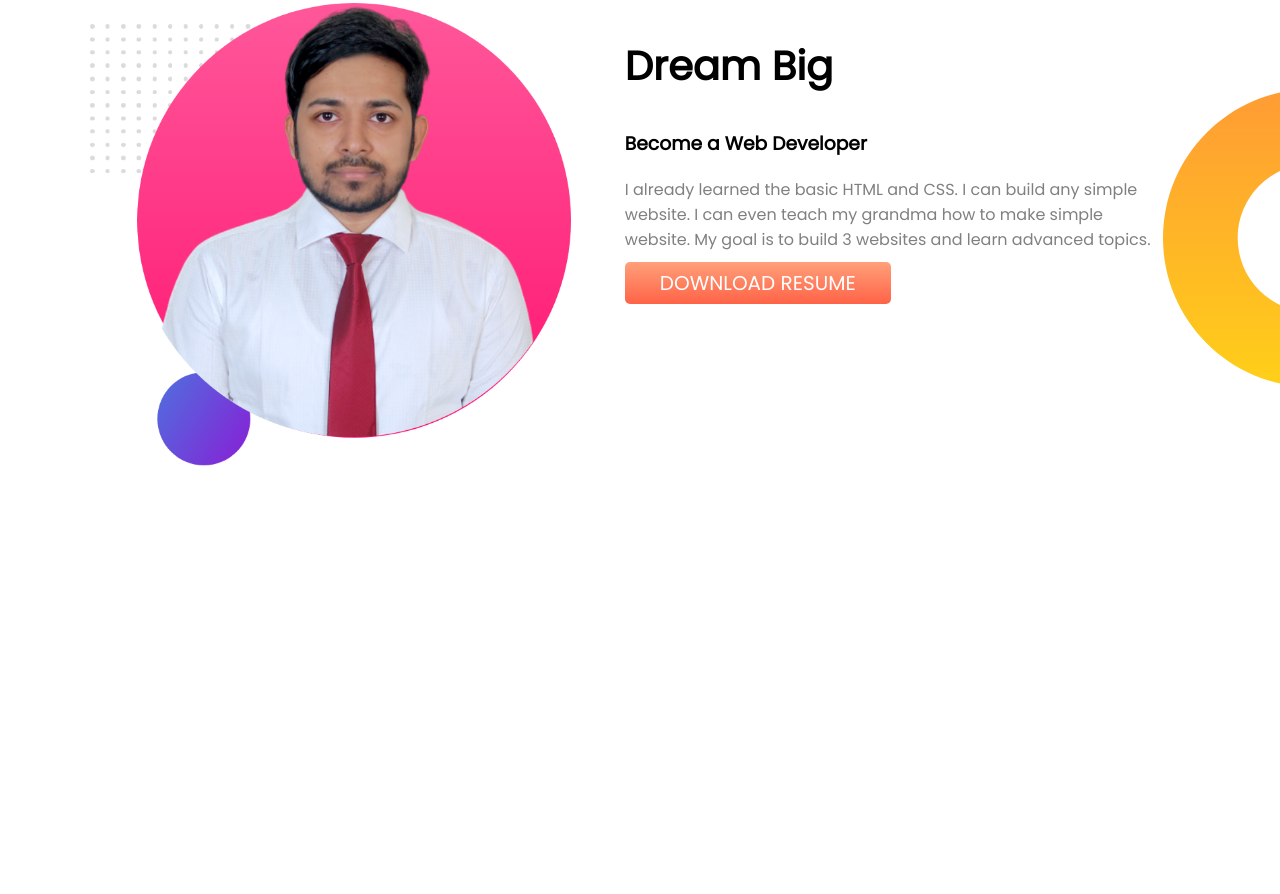
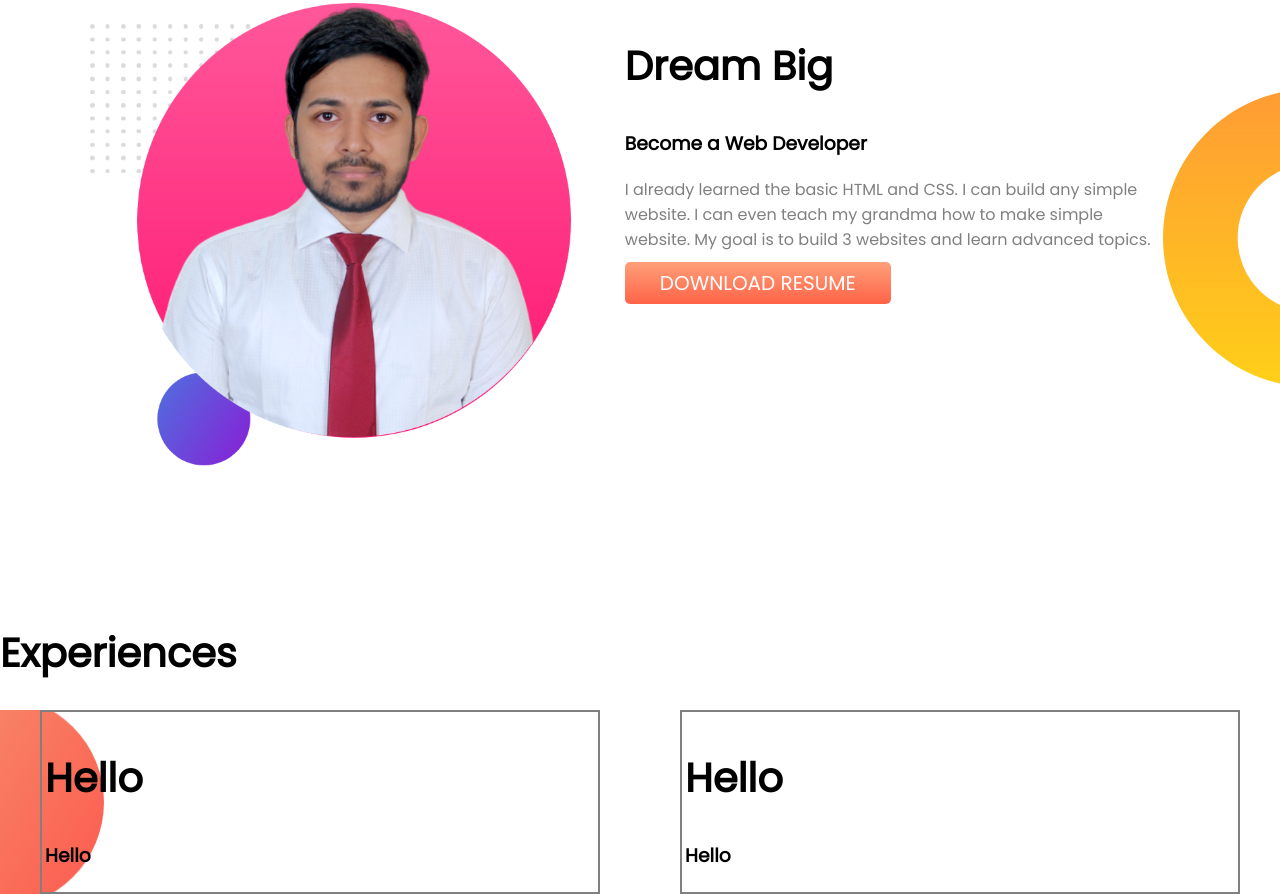
Before and after one commit to sibbirhossain/developer-portfolio, a plain HTML site: page index.html in a window 1280 px wide. Shown: the part 602-1496 px from the top of the page. Before the commit the page ends 1225 px from the top, so only its background shows below. Drawn offline with Linux system fonts and the light colour scheme.

Commit message:
Experience Section

```diff
--- a/css/style.css
+++ b/css/style.css
@@ -59,3 +59,19 @@ section div p{
     width:50%;
     padding-left: 7%;
 }
+
+.experience{
+    background-image: url(../images/exp-bg.png);
+    background-position: left;
+    background-repeat: no-repeat;
+}
+.card-half-width{
+    width: 50%;
+    border: 2px solid gray;
+    padding: 3px;
+    margin-left: 40px;
+    margin-right: 40px;
+}
+.third-flex{
+    display: flex;
+}
--- a/index.html
+++ b/index.html
@@ -44,5 +44,21 @@
             <a class="hire-btn" target="_blank" href="#">DOWNLOAD RESUME</a>
         </div>
     </section>
+
+    <div>
+        <h1>Experiences</h1>
+
+        <section class="experience third-flex">
+            <div class=card-half-width>
+                <h1>Hello</h1>
+                <h3>Hello</h3>
+            </div>
+
+            <div class=card-half-width>
+                <h1>Hello</h1>
+                <h3>Hello</h3>
+            </div>
+        </section>
+    </div>
 </body>
 </html>
```
